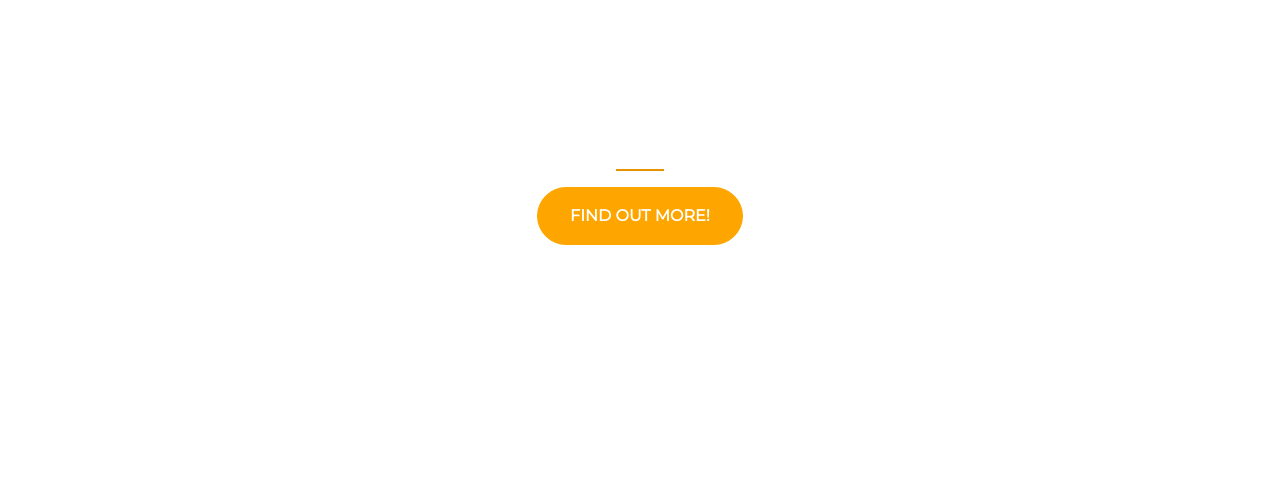
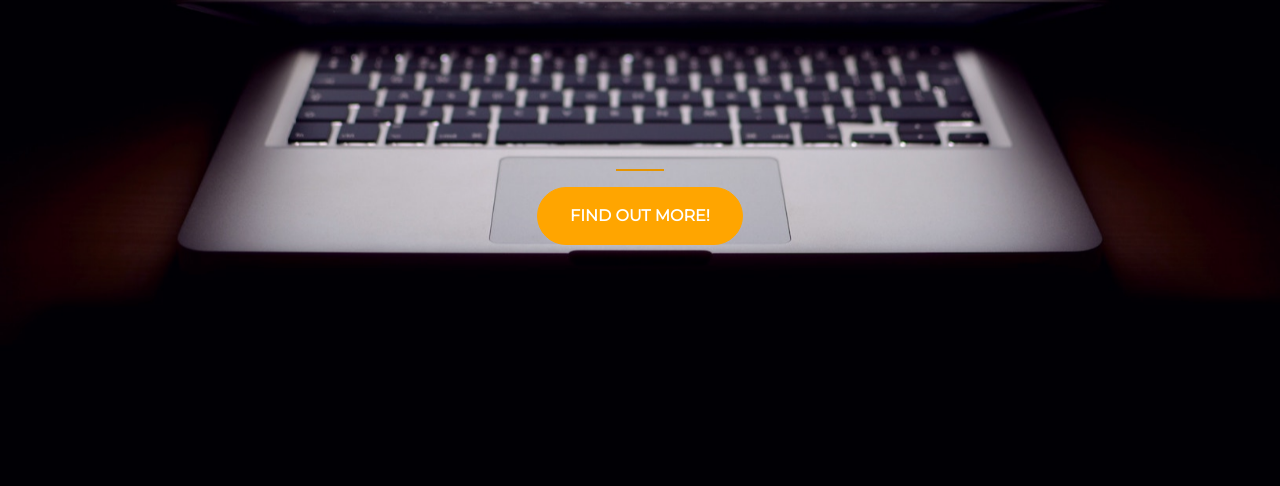
Before and after one commit to anmoldeep7/startup-page, a plain HTML site: page index.html in a window 1280 px wide. Shown: the part 314-800 px from the top of the page. Drawn offline with nearby package versions, Linux system fonts and the light colour scheme.

Commit message:
Update style.css

```diff
--- a/style.css
+++ b/style.css
@@ -3,7 +3,7 @@ html {
   width: 100%;
   height: 100%;
   font-family: 'Montserrat', sans-serif;
-  background: url(Header.jpg.jpg) no-repeat center center fixed;
+  background: url(header.jpg) no-repeat center center fixed;
   -webkit-background-size: cover;
   -moz-background-size: cover;
   -o-background-size: cover;
```
